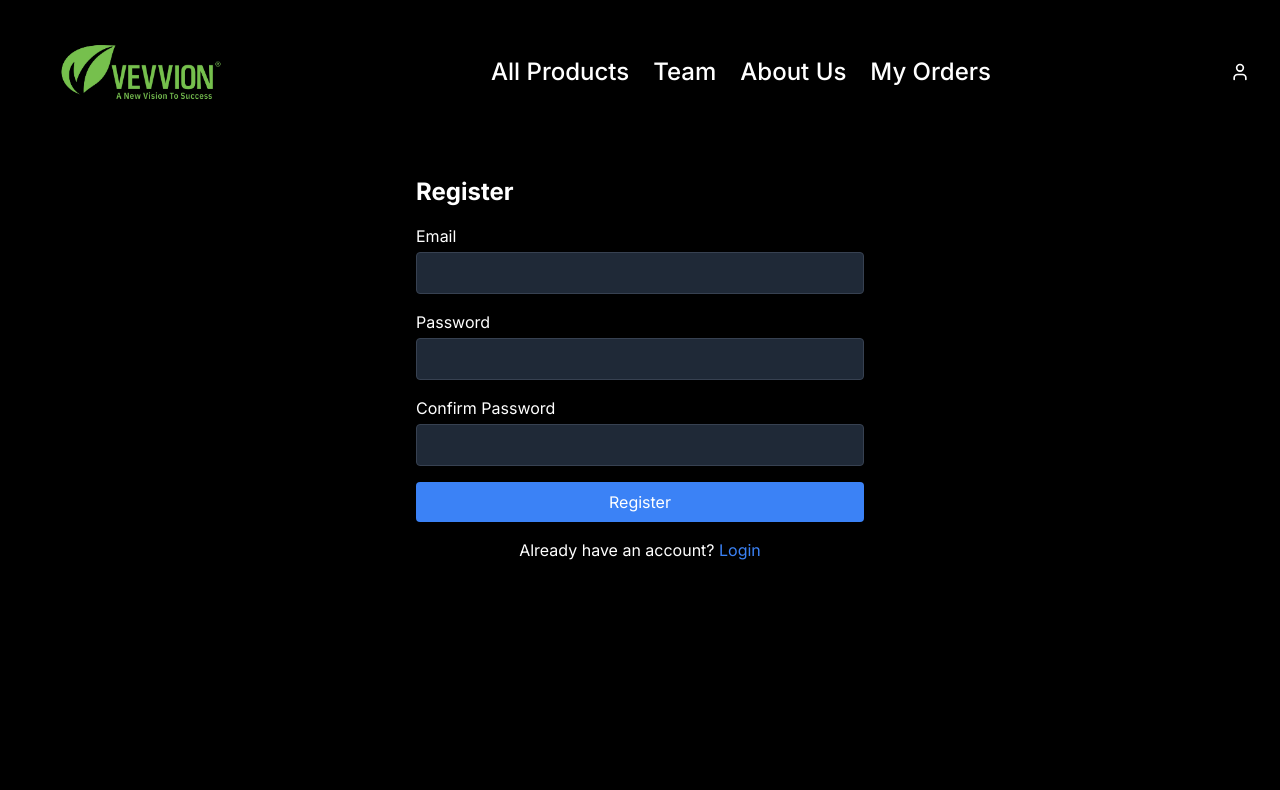
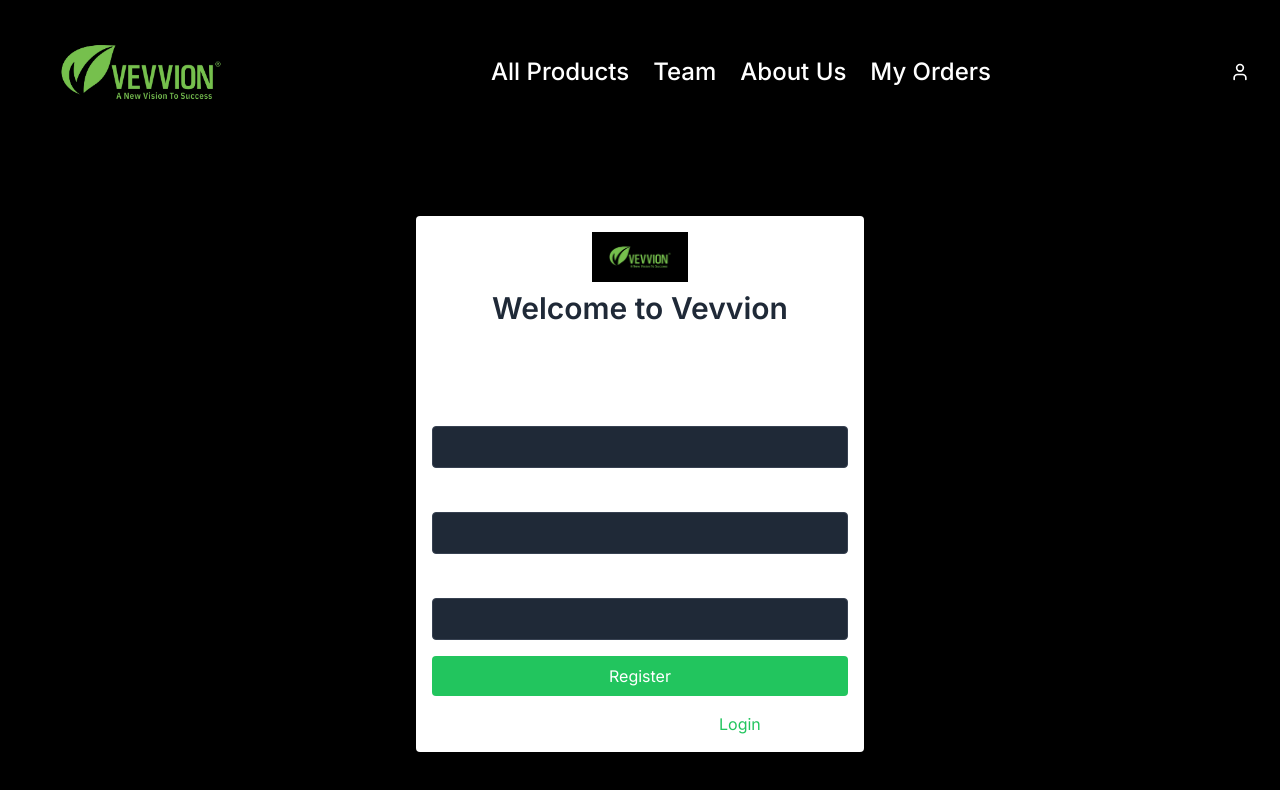
Before and after one commit to amruthexe/ecom365, a Next.js app: page /register in a window 1280 px wide. Shown: the top 790 px of the page. Built offline with nearby package versions, Linux system fonts and the light colour scheme; no server answers; what imagekitio-next would draw is missing.

Commit message:
login and signup

```diff
--- a/app/login/page.tsx
+++ b/app/login/page.tsx
@@ -5,6 +5,7 @@
 import { useRouter } from "next/navigation";
 import { useNotification } from "../components/Notification";
 import Link from "next/link";
+import Image from "next/image";
 
 export default function Login() {
   const [email, setEmail] = useState("");
@@ -29,8 +30,25 @@
   };
 
   return (
-    <div className="max-w-md mx-auto">
-      <h1 className="text-2xl font-bold mb-4">Login</h1>
+    <div className="max-w-md mx-auto mt-10 p-4 shadow-md rounded bg-white">
+      {/* Logo and Welcome Text */}
+      <div className="text-center mb-6">
+        <div className="flex justify-center">
+          <Image
+            src="/logo.jpg"
+            alt="Vevvion Logo"
+            width={96}
+            height={96}
+            className="object-contain"
+          />
+        </div>
+        <h2 className="text-3xl font-semibold text-gray-800 mt-2">
+          Welcome to Vevvion
+        </h2>
+      </div>
+
+      {/* Login Form */}
+      <h1 className="text-2xl font-bold mb-4 text-center">Login</h1>
       <form onSubmit={handleSubmit} className="space-y-4">
         <div>
           <label htmlFor="email" className="block mb-1">
@@ -60,13 +78,13 @@
         </div>
         <button
           type="submit"
-          className="w-full bg-blue-500 text-white py-2 rounded hover:bg-blue-600"
+          className="w-full bg-green-500 text-white py-2 rounded hover:bg-green-600"
         >
           Login
         </button>
         <p className="text-center mt-4">
           Don&apos;t have an account?{" "}
-          <Link href="/register" className="text-blue-500 hover:text-blue-600">
+          <Link href="/register" className="text-green-500 hover:text-green-600">
             Register
           </Link>
         </p>
--- a/app/register/page.tsx
+++ b/app/register/page.tsx
@@ -4,6 +4,7 @@
 import { useRouter } from "next/navigation";
 import { useNotification } from "../components/Notification";
 import Link from "next/link";
+import Image from "next/image";
 
 export default function Register() {
   const [email, setEmail] = useState("");
@@ -44,8 +45,25 @@
   };
 
   return (
-    <div className="max-w-md mx-auto">
-      <h1 className="text-2xl font-bold mb-4">Register</h1>
+    <div className="max-w-md mx-auto mt-10 p-4 shadow-md rounded bg-white">
+      {/* Logo and Welcome Text */}
+      <div className="text-center mb-6">
+        <div className="flex justify-center">
+          <Image
+            src="/logo.jpg"
+            alt="Vevvion Logo"
+            width={96}
+            height={96}
+            className="object-contain"
+          />
+        </div>
+        <h2 className="text-3xl font-semibold text-gray-800 mt-2">
+          Welcome to Vevvion
+        </h2>
+      </div>
+
+      {/* Register Form */}
+      <h1 className="text-2xl font-bold mb-4 text-center">Register</h1>
       <form onSubmit={handleSubmit} className="space-y-4">
         <div>
           <label htmlFor="email" className="block mb-1">
@@ -88,13 +106,13 @@
         </div>
         <button
           type="submit"
-          className="w-full bg-blue-500 text-white py-2 rounded hover:bg-blue-600"
+          className="w-full bg-green-500 text-white py-2 rounded hover:bg-green-600"
         >
           Register
         </button>
         <p className="text-center mt-4">
           Already have an account?{" "}
-          <Link href="/login" className="text-blue-500 hover:text-blue-600">
+          <Link href="/login" className="text-green-500 hover:text-green-600">
             Login
           </Link>
         </p>
```
